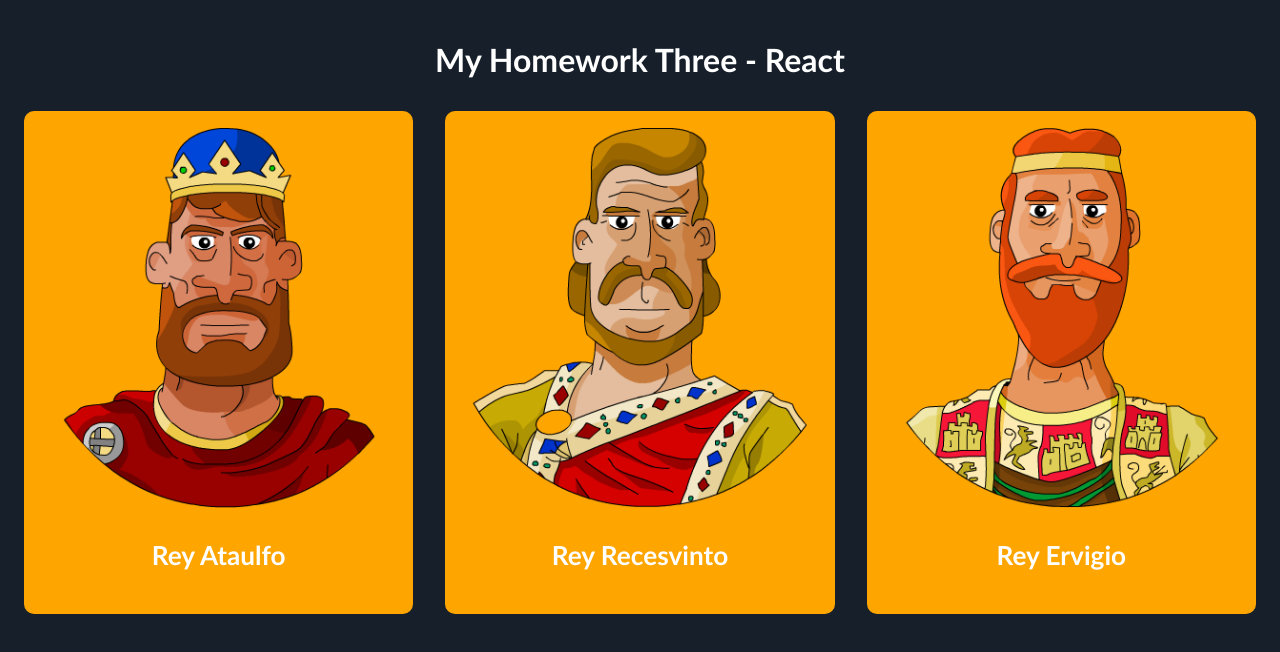
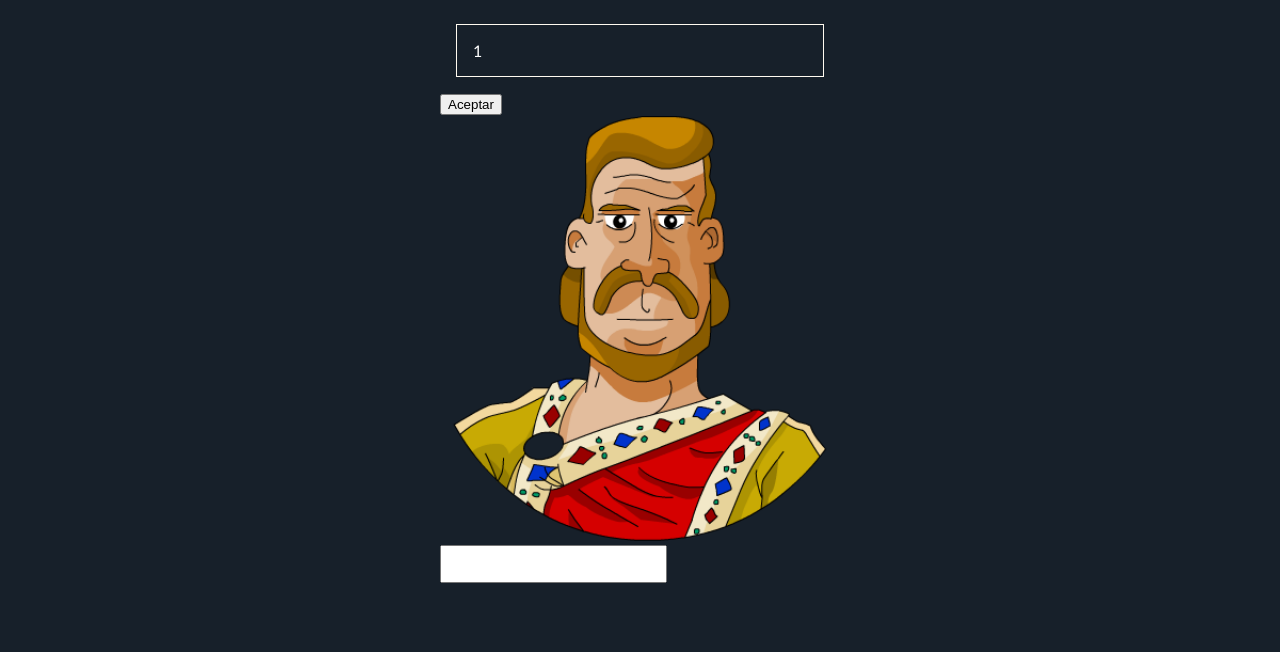
Before and after one commit to YamilDaza/learningReact, a React (Vite) app: page / in a window 1280 px wide. Shown: the top 652 px of the page. Built offline with nearby package versions, Linux system fonts and the light colour scheme.

Commit message:
cambiar imagen al hacer click

```diff
--- a/src/projects/MainTaks.jsx
+++ b/src/projects/MainTaks.jsx
@@ -8,9 +8,9 @@ const MainTaks = () => {
    return (
       <div>
          {/* <App></App> */}
-         {/* <AppTask2></AppTask2> */}
-         {/* <MyTask2></MyTask2> */}
-         <MyTask3></MyTask3>
+         <AppTask2></AppTask2>
+         {/* <MyTask2></MyTask2  */}
+         {/* <MyTask3></MyTask3> */}
       </div>
    );
 }
--- a/src/projects/Task2/AppTask2.jsx
+++ b/src/projects/Task2/AppTask2.jsx
@@ -19,9 +19,9 @@ const AppTask2 = () => {
 
    const cambiarImg = (event) => {
       if(event.target.src.includes('recesvinto')){
-         alert('recesvinto');
+         event.target.src = img02;
       }else{
-         alert('NO ES recesvinto');
+         event.target.src = img01;
       }
    }
 
```
